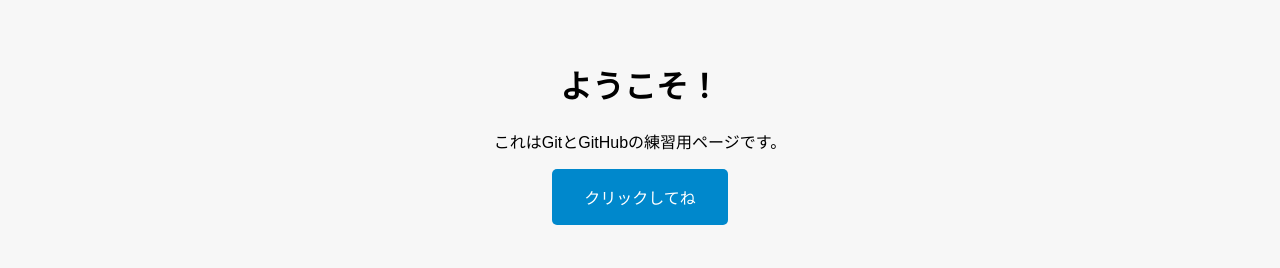
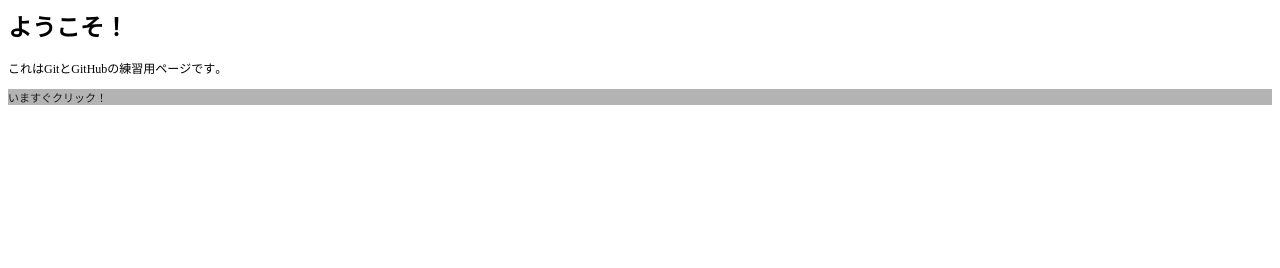
Before and after one commit to RikuShotokuji/mini-practice, a plain HTML site: page index.html in a window 1280 px wide. Drawn offline with Linux system fonts and the light colour scheme.

Commit message:
CTAボタン文言変更

```diff
--- a/index.html
+++ b/index.html
@@ -1,17 +1,20 @@
-
-<!DOCTYPE html>
-<html lang="ja">
+<!DOCTYPE html PUBLIC "-//W3C//DTD HTML 4.01//EN" "http://www.w3.org/TR/html4/strict.dtd">
+<html>
 <head>
-  <meta charset="UTF-8" />
-  <meta name="viewport" content="width=device-width, initial-scale=1.0" />
-  <title>Mini Practice</title>
-  <link rel="stylesheet" href="style.css" />
+  <meta http-equiv="Content-Type" content="text/html; charset=utf-8">
+  <meta http-equiv="Content-Style-Type" content="text/css">
+  <title></title>
+  <meta name="Generator" content="Cocoa HTML Writer">
+  <meta name="CocoaVersion" content="2575.3">
+  <style type="text/css">
+    p.p2 {margin: 0.0px 0.0px 12.0px 0.0px; font: 12.0px 'Hiragino Mincho ProN'; -webkit-text-stroke: #000000}
+    p.p3 {margin: 0.0px 0.0px 0.0px 0.0px; font: 11.0px 'Hiragino Sans'; color: #000000; color: rgba(0, 0, 0, 0.85); -webkit-text-stroke: rgba(0, 0, 0, 0.85); background-color: #b3b3b3}
+    span.s1 {font-kerning: none}
+  </style>
 </head>
 <body>
-  <h1>ようこそ！</h1>
-  <p>これはGitとGitHubの練習用ページです。</p>
-  <button id="cta-button">クリックしてね</button>
-
-  <script src="script.js"></script>
+<h1 style="margin: 0.0px 0.0px 16.1px 0.0px; font: 24.0px 'Hiragino Mincho ProN'; -webkit-text-stroke: #000000"><span class="s1"><b>ようこそ！</b></span></h1>
+<p class="p2"><span class="s1">これはGitとGitHubの練習用ページです。</span></p>
+<p class="p3"><span class="s1">いますぐクリック！</span></p>
 </body>
 </html>
```
